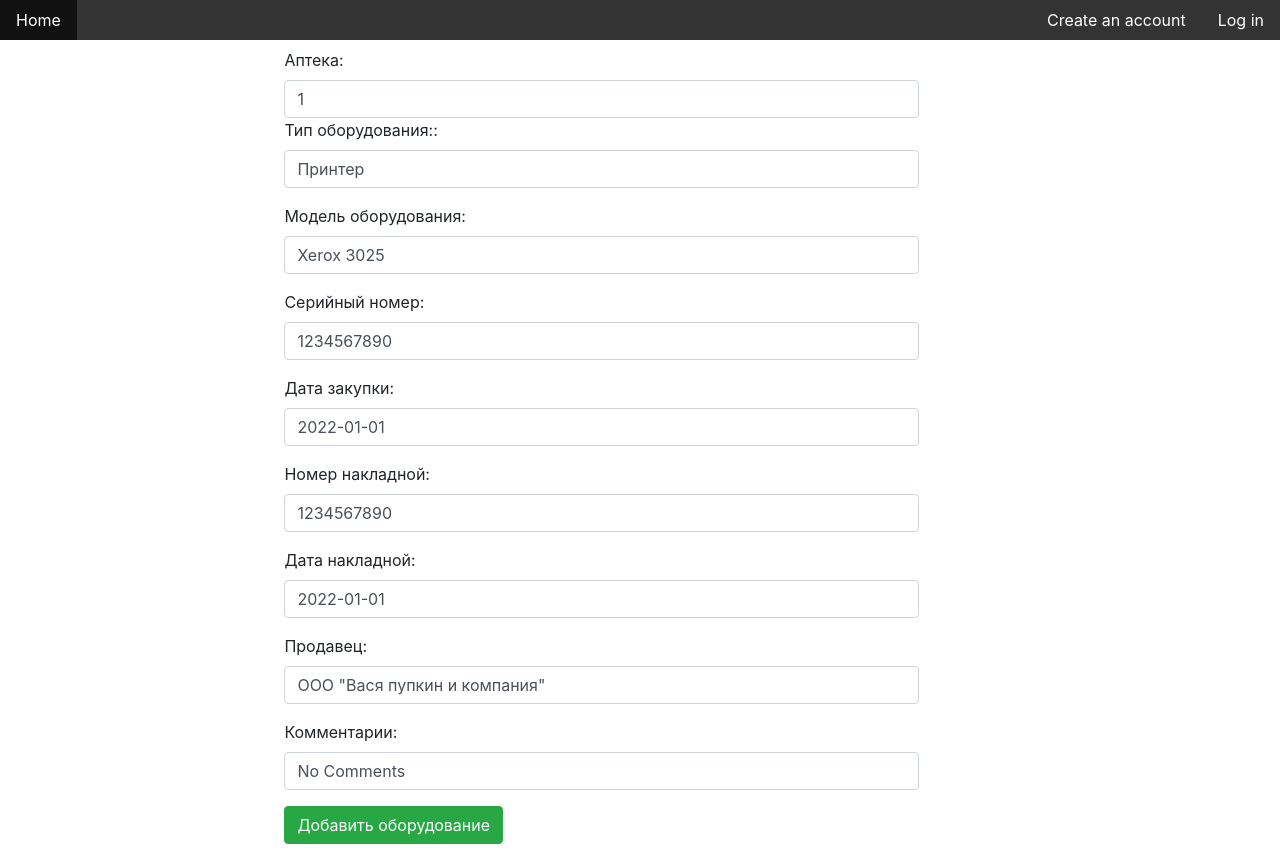
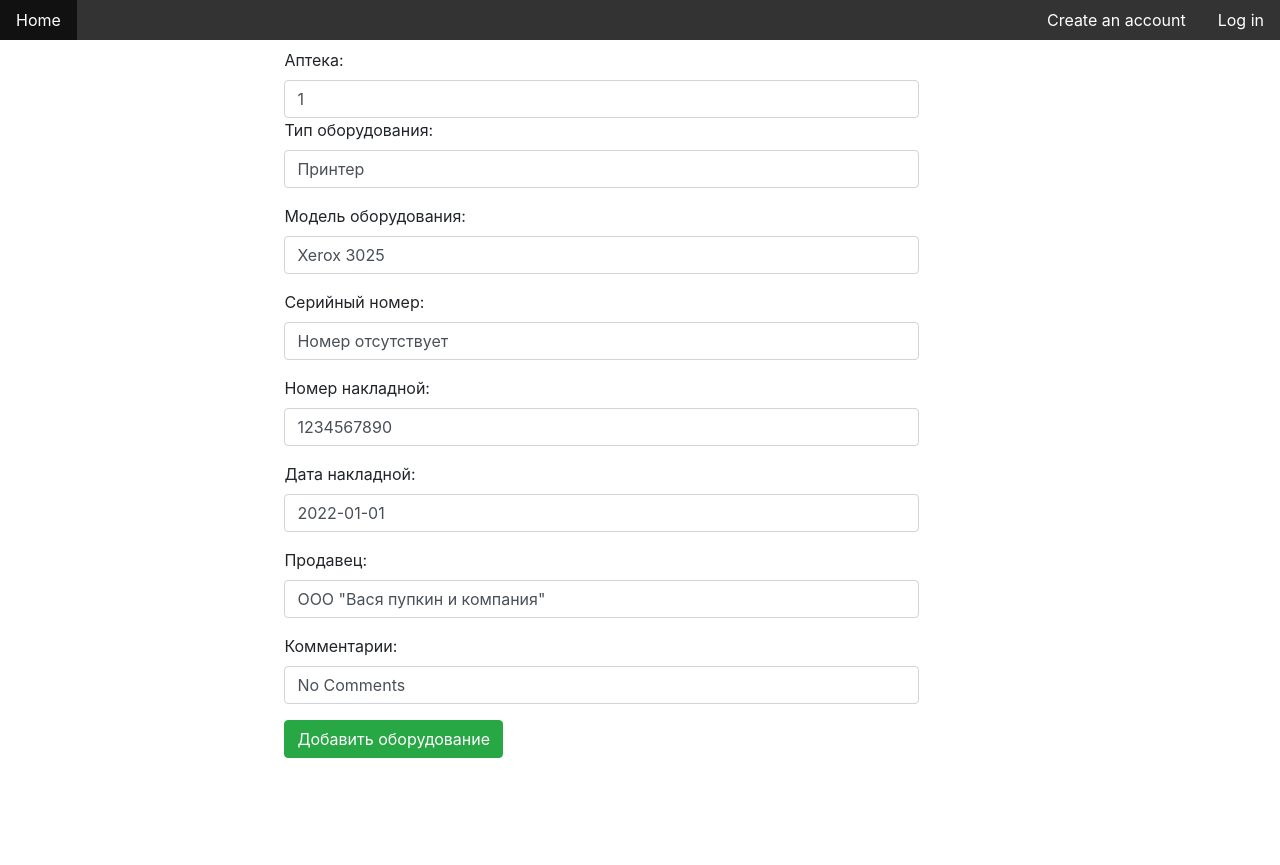
Before and after one commit to PharmOstrovIT/it_faq, a Django app: page /equipment/ in a window 1280 px wide. After the commit the page ends 758 px from the top, so only its background shows below. Run offline with Django 4.2, Linux system fonts and the light colour scheme; some libraries are stand-ins or nearby versions.

Commit message:
Ver 0.02
Fixed: Remove purchase date

```diff
--- a/SQL_Request/sql_apteka.sql
+++ b/SQL_Request/sql_apteka.sql
@@ -1,4 +1,4 @@
-CREATE TABLE public.main_apteka
+CREATE TABLE public.apteka
 (
     id serial NOT NULL,
     name varchar(12) NOT NULL,
@@ -13,7 +13,7 @@ CREATE TABLE public.main_apteka
 
 TABLESPACE pg_default;
 
-ALTER TABLE IF EXISTS public.main_apteka
+ALTER TABLE IF EXISTS public.apteka
     OWNER to postgres;
 
 
--- a/mysite/main/forms.py
+++ b/mysite/main/forms.py
@@ -37,9 +37,7 @@ class EquipmentForm(ModelForm):
             'equipment_model': forms.TextInput(attrs={'class': 'form-control', 'id': 'equipment_model',
                                                       'name': 'equipment_model', 'value': 'Xerox 3025'}),
             'serial_number': forms.TextInput(attrs={'class': 'form-control', 'id': 'serial_number',
-                                                    'name': 'serial_number', 'value': '1234567890'}),
-            'purchase_date': forms.DateInput(attrs={'class': 'form-control', 'id': 'purchase_date',
-                                                    'name': 'purchase_date', 'value': '2022-01-01'}),
+                                                    'name': 'serial_number', 'value': 'Номер отсутствует'}),
             'invoice_number': forms.TextInput(attrs={'class': 'form-control', 'id': 'invoice_number',
                                                      'name': 'invoice_number', 'value': '1234567890'}),
             'invoice_date': forms.DateInput(attrs={'class': 'form-control', 'id': 'invoice_date',
--- a/mysite/main/templates/main/equipment.html
+++ b/mysite/main/templates/main/equipment.html
@@ -14,10 +14,9 @@
       <form action="{% url 'main:equipment' %}" method="post">
         {% csrf_token %}
         <label for="apteka_id">Аптека:</label>{{ form.apteka_id }}<p>
-        <label for="equipment_type">Тип оборудования::</label>{{ form.equipment_type }}<p>
+        <label for="equipment_type">Тип оборудования:</label>{{ form.equipment_type }}<p>
         <label for="equipment_model">Модель оборудования:</label>{{ form.equipment_model }}<p>
         <label for="serial_number">Серийный номер:</label>{{ form.serial_number }}<p>
-        <label for="purchase_date">Дата закупки:</label>{{ form.purchase_date }}<p>
         <label for="invoice_number">Номер накладной:</label>{{ form.invoice_number }}<p>
         <label for="invoice_date">Дата накладной:</label>{{ form.invoice_date }}<p>
         <label for="purchase_org">Продавец:</label>{{ form.purchase_org }}<p>
```
